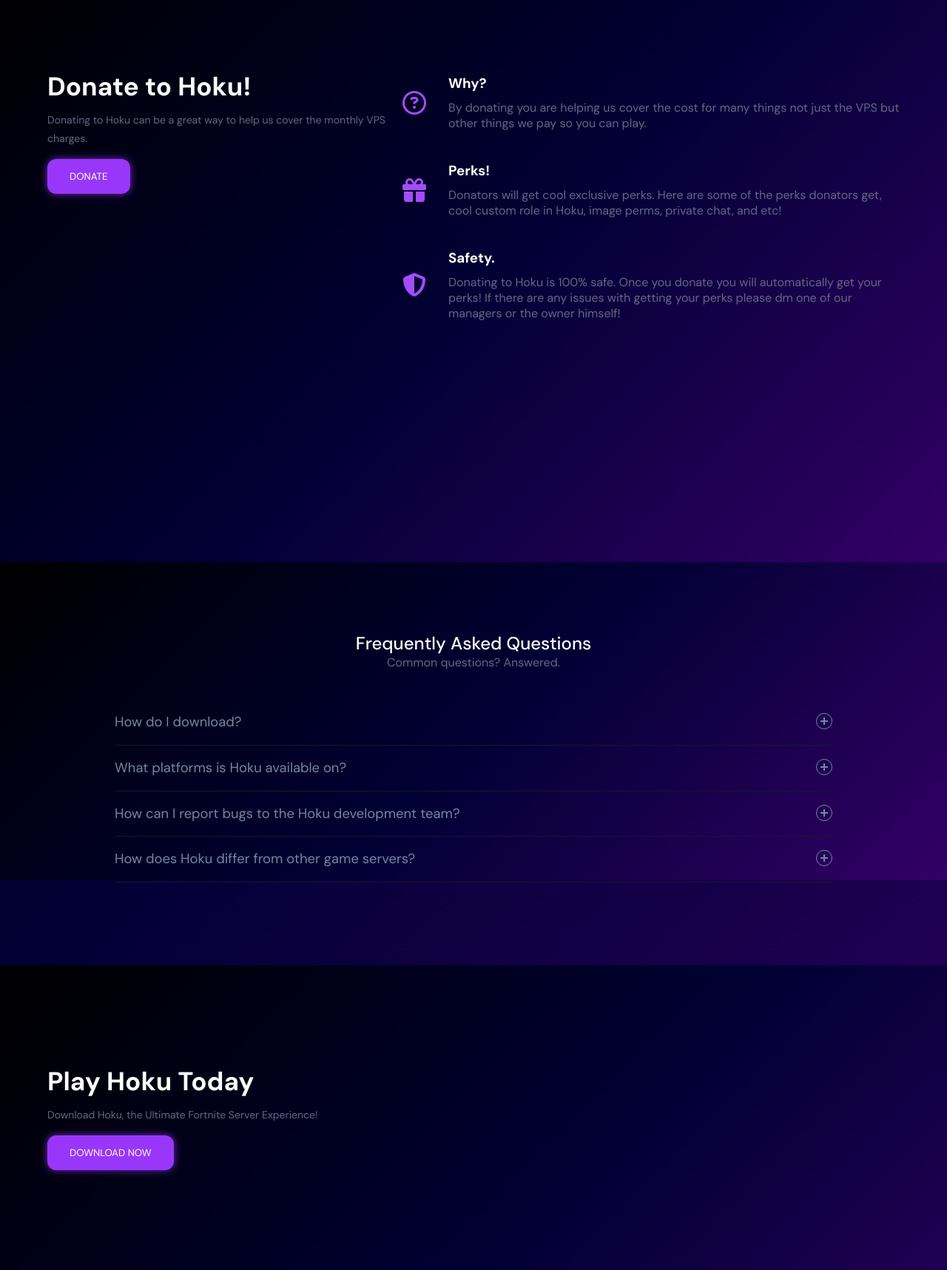
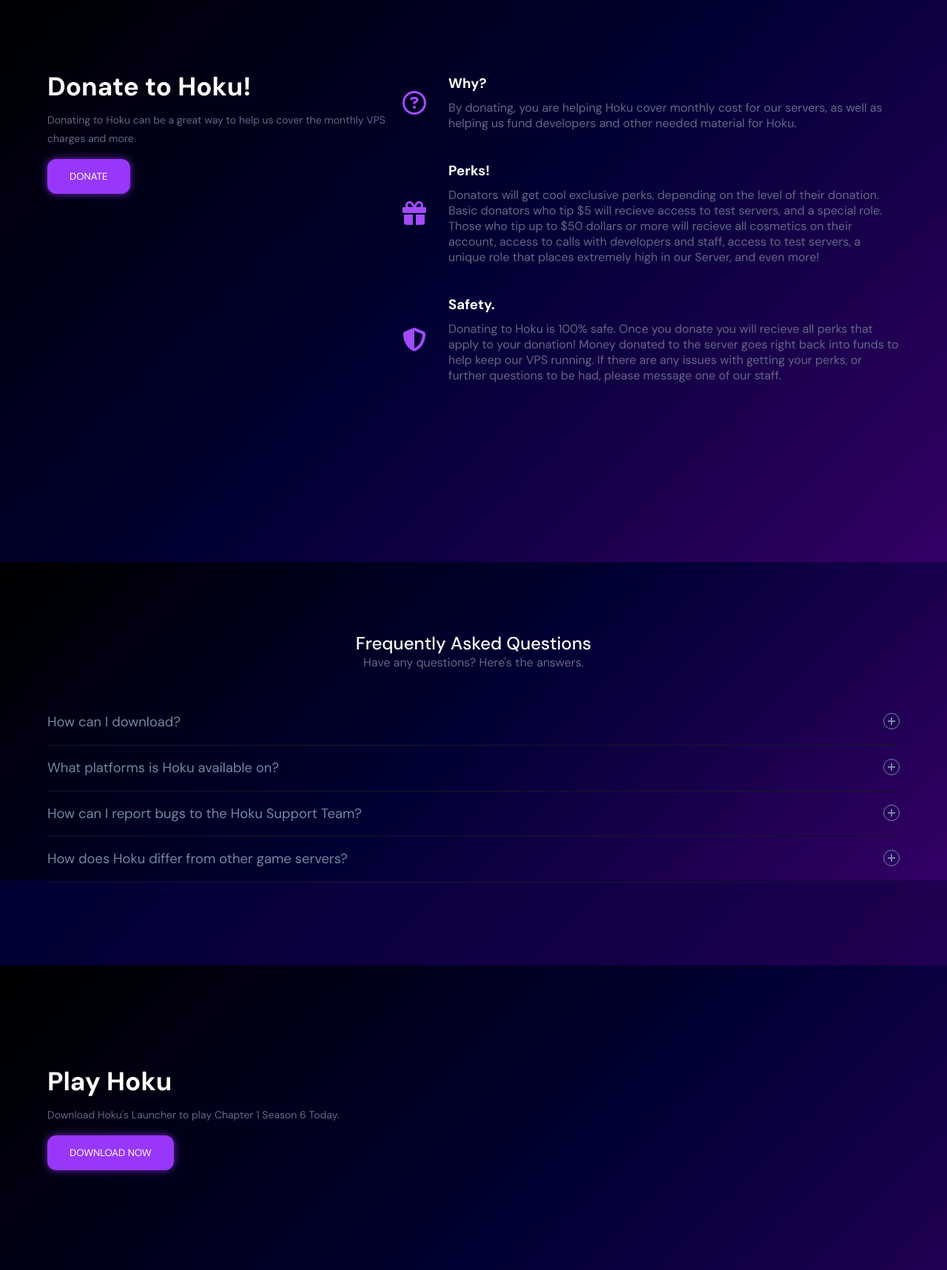
Before and after one commit to katopiler/lunawebsite, a website: page index.html in a window 1280 px wide. Shown: the part 840-2557 px from the top of the page at 74% size. Drawn offline with Linux system fonts and the light colour scheme.

Commit message:
Update index.html

```diff
--- a/index.html
+++ b/index.html
@@ -87,7 +87,7 @@
       <div class="donateContent">
         <div class="donate-text">
           <h1>Donate to Hoku!</h1>
-          <p>Donating to Hoku can be a great way to help us cover the monthly VPS charges.</p>
+          <p>Donating to Hoku can be a great way to help us cover the monthly VPS charges and more.</p>
           <button type="button" onclick="location.href='https://Hokufn.tebex.io/'">DONATE</button>
         </div>
         <div class="reasonable">
@@ -95,8 +95,7 @@
             <i class="fa-regular fa-circle-question fa-2x" style="color: #a34cfb;"></i>
             <div class="main-text">
               <h3>Why?</h3>
-              <p>By donating you are helping us cover the cost for many things not just the VPS but other things we pay
-                so you can play.</p>
+              <p>By donating, you are helping Hoku cover monthly cost for our servers, as well as helping us fund developers and other needed material for Hoku.</p>
             </div>
           </div>
           <br>
@@ -104,8 +103,8 @@
             <i class="fa-solid fa-gift fa-2x" style="color: #a34cfb;"></i>
             <div class="main-text">
               <h3>Perks!</h3>
-              <p>Donators will get cool exclusive perks. Here are some of the perks donators get, cool custom role in
-                Hoku, image perms, private chat, and etc!</p>
+              <p>Donators will get cool exclusive perks, depending on the level of their donation. Basic donators who tip $5 will recieve access to test servers, and a special role. Those who tip up to $50 dollars or more will recieve all cosmetics on their account, access to calls with developers and staff,
+                  access to test servers, a unique role that places extremely high in our Server, and even more!</p>
             </div>
           </div>
           <br>
@@ -113,8 +112,8 @@
             <i class="fa-solid fa-shield-halved fa-2x" style="color: #a34cfb;"></i>
             <div class="main-text">
               <h3>Safety.</h3>
-              <p>Donating to Hoku is 100% safe. Once you donate you will automatically get your perks! If there are any
-                issues with getting your perks please dm one of our managers or the owner himself!</p>
+              <p>Donating to Hoku is 100% safe. Once you donate you will recieve all perks that apply to your donation! Money donated to the server goes right back into funds to help keep our VPS running. If there are any
+                issues with getting your perks, or further questions to be had, please message one of our staff.</p>
             </div>
           </div>
         </div>
@@ -127,16 +126,16 @@
         <div class="main-text">
           <h3>FAQ</h3>
           <h1>Frequently Asked Questions</h1>
-          <p>Common questions? Answered.</p>
+          <p>Have any questions? Here's the answers.</p>
         </div>
         <div class="accordion-item">
           <button id="accordion-button-1" aria-expanded="false">
-            <span class="accordion-title">How do I download?</span>
+            <span class="accordion-title">How can I download?</span>
             <span class="icon" aria-hidden="true"></span>
           </button>
           <div class="accordion-content">
             <p>
-              On this website or on our Discord server or Github.
+              You can download Hoku's Launcher through this website, or our Discord Server, and to download Season 6, you'll need to join our Discord and download through there.
             </p>
           </div>
         </div>
@@ -147,18 +146,18 @@
           </button>
           <div class="accordion-content">
             <p>
-              Currently only on Windows (64bit).
+              Currently, Hoku is only available on Windows Computers, but we'll soon be stretching out to Android phones with the release of Hoku V3.
             </p>
           </div>
         </div>
         <div class="accordion-item">
           <button id="accordion-button-3" aria-expanded="false">
-            <span class="accordion-title">How can I report bugs to the Hoku development team?</span>
+            <span class="accordion-title">How can I report bugs to the Hoku Support Team?</span>
             <span class="icon" aria-hidden="true"></span>
           </button>
           <div class="accordion-content">
             <p>
-              You can report bugs to the Hoku development team by joining the discord server
+              You can report bugs to the Hoku Support Team by messaging our staff on Discord, or joining our Support Server, and creating a ticket: https://discord.gg/KVvh2xTqQx
             </p>
           </div>
         </div>
@@ -169,8 +168,7 @@
           </button>
           <div class="accordion-content">
             <p>
-              Hoku differs from other game servers by offering a versatile, gaming experience, community interaction,
-              and customization options.
+              Hoku differs from other game servers by granting V-Bucks on elimination and wins, allowing the player to buy Cosmetics from the Item Shop that permanently stay on their account. We also have automated Late Game and Full Map, dependant by AI that tracks amounts of players in the game.
             </p>
           </div>
         </div>
@@ -181,8 +179,8 @@
     <div class="main-width">
       <div class="mainContent">
         <div class="main-text1">
-          <h1>Play Hoku Today</h1>
-          <p>Download Hoku, the Ultimate Fortnite Server Experience!</p>
+          <h1>Play Hoku</h1>
+          <p>Download Hoku's Launcher to play Chapter 1 Season 6 Today.</p>
           <button type="button"
             onclick="location.href='https://cdn.discordapp.com/attachments/1076631351127724062/1164676788664930364/Hoku.msi?ex=654414c9&is=65319fc9&hm=ccd97bf14163698da50e62477358edae420cf02204a20c7eb1f68253af40cbdf&'">DOWNLOAD
             NOW</button>
@@ -191,9 +189,9 @@
       </div>
       <div class="social">
         <a href="https://discord.gg/Hoku"><i class="fa-brands fa-discord"></i></a>
-        <a href="https://twitter.com/projectHokufn"><i class="fa-brands fa-twitter"></i></a>
+        <a href="https://twitter.com/hokumultiplayer"><i class="fa-brands fa-twitter"></i></a>
         <a href="https://www.tiktok.com/@hokumultiplayer"><i class="fa-brands fa-tiktok"></i></a>
-        <a href="https://youtube.com/@ProjectHokuFn"><i class="fa-brands fa-youtube"></i></a>
+        <a href="https://youtube.com/@hokump"><i class="fa-brands fa-youtube"></i></a>
       </div>
     </div>
     </div>
```
